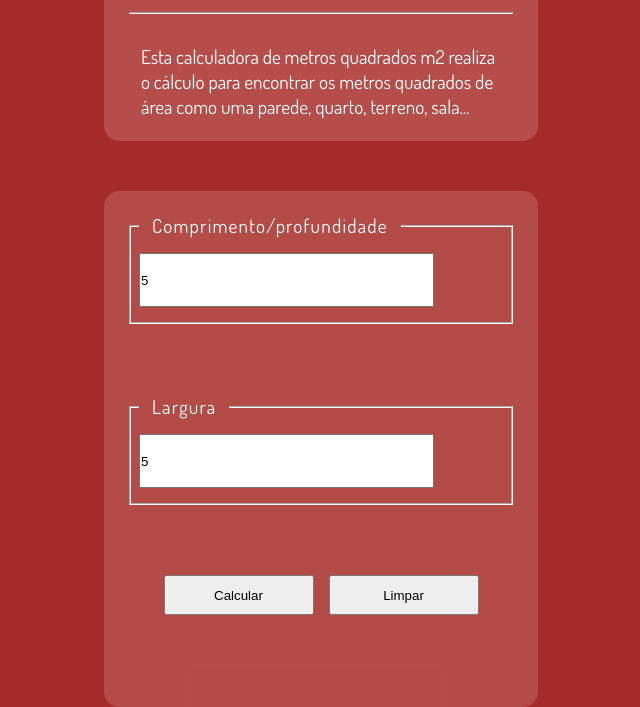
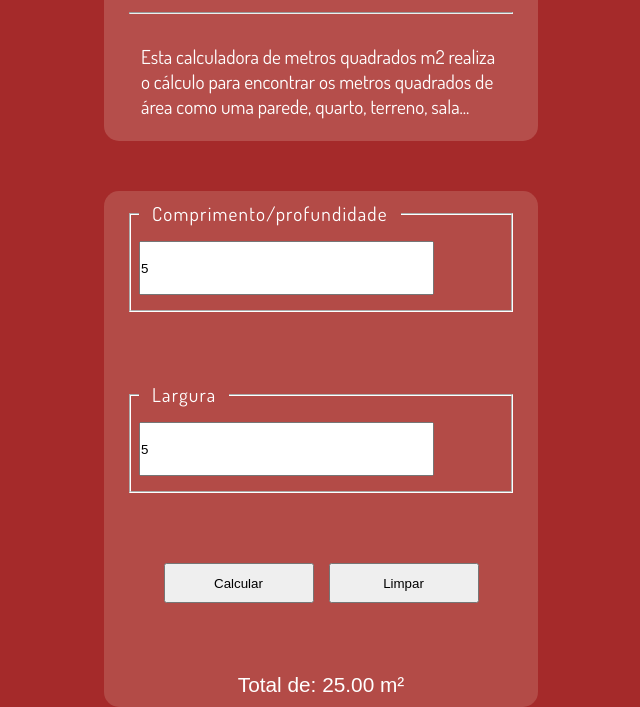
Before and after one commit to Rafaelbribeiro/calculadora_m2Total, a plain HTML site: page calculadora-total-m2/index.html in a window 1280 px wide. Both pictures are taken after typing "5", "5" into the empty fields and a click on the button "Calcular". Shown: the part 93-800 px from the top of the page, without its empty margins (319-959 px from the left). Drawn offline with Linux system fonts and the light colour scheme.

Commit message:
function calc
function calc

```diff
--- a/calculadora-total-m2/index.html
+++ b/calculadora-total-m2/index.html
@@ -25,10 +25,10 @@
                     <input class="largura" type="number" placeholder="largura da área m²">
             </fieldset>
             <div class="container-buttons">
-                <button class="'btn-calc">Calcular</button>
-                <button>Limpar</button>
+                <button class="'btn-calc" onclick="calcular()">Calcular</button>
+                <button class="btn-clear" onclick="clear()">Limpar</button>
             </div>
-            <div class="resultado"></div>
+            <div class="resultado" id="resultado"></div>
 
         </div>
 
--- a/calculadora-total-m2/script.js
+++ b/calculadora-total-m2/script.js
@@ -1,8 +1,5 @@
 
-const btnResult = document.querySelector('.btn-calc');
-
-
-btnResult.addEventListener('click',function(){
+function calcular(){
     let compr = document.querySelector('.comprimento').value;
     let larg = document.querySelector('.largura').value;
 
@@ -12,5 +9,5 @@ btnResult.addEventListener('click',function(){
 
     console.log(calc)
 
-    showResult.innerHTML = `${calc} m²`;
-});
+    showResult.innerHTML = `Total de: ${calc.toFixed(2)} m²`;
+};
--- a/calculadora-total-m2/style.css
+++ b/calculadora-total-m2/style.css
@@ -96,7 +96,10 @@ fieldset {
 }
 
 .resultado {
-    background-color: aqua;
+    text-align: center;
+    margin: 0 auto;
+    width: 50%;
+    font-size: 1.3em;
     color: #ffffff;
 }
 
```
